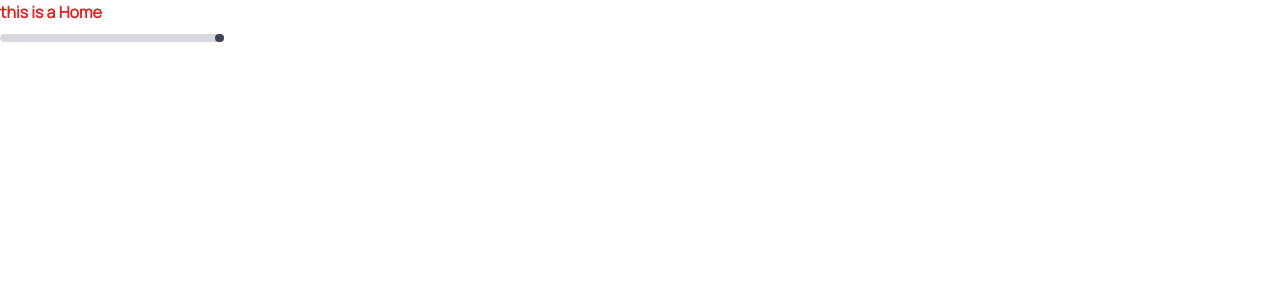
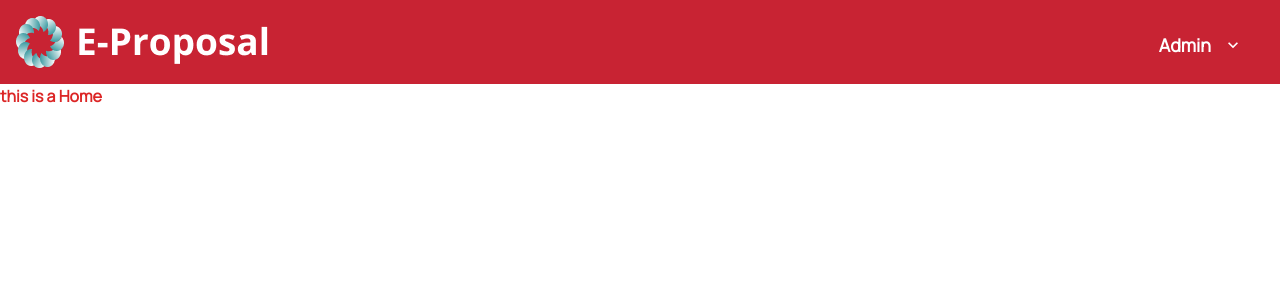
Before and after one commit to ALTA-CAPSTONE-GROUP1/REPO-FE, a React (Vite) app: page / in a window 1280 px wide. Shown: the top 300 px of the page. Built offline with nearby package versions, Linux system fonts and the light colour scheme.

Commit message:
chore index, route, and html

```diff
--- a/index.html
+++ b/index.html
@@ -2,9 +2,9 @@
 <html lang="en">
   <head>
     <meta charset="UTF-8" />
-    <link rel="icon" type="image/svg+xml" href="/vite.svg" />
+    <link rel="icon" type="png" href="/images/Logo3.png" />
     <meta name="viewport" content="width=device-width, initial-scale=1.0" />
-    <title>Vite + React + TS</title>
+    <title>E-Proposal</title>
   </head>
   <body>
     <div id="root"></div>
--- a/src/components/Layout.tsx
+++ b/src/components/Layout.tsx
@@ -5,12 +5,21 @@ interface Props {
   children: ReactNode;
 }
 
-export const Layout: FC<Props> = (props) => {
+export const LayoutAdmin: FC<Props> = (props) => {
   const { children } = props;
   return (
-    <div className="h-screen dark:bg-slate-900">
+    <div className="h-full bg-white pb-20">
       <NavbarAdmin />
       {children}
     </div>
   );
 };
+export const Layout: FC<Props> = (props) => {
+  const { children } = props;
+  return (
+    <div className="h-screen bg-white">
+      <NavbarAdmin />
+      {children}
+    </div>
+  );
+};
--- a/src/pages/index.tsx
+++ b/src/pages/index.tsx
@@ -1,14 +1,16 @@
 import { FC } from "react";
+import { RedButton, Red2Button, BlueButton } from "@/components/Button";
+import { Input } from "@/components/Input";
+import { Layout } from "@/components/Layout";
+import { TabUser } from "@/components/Tab";
 
 const Home: FC = () => {
   return (
-    <div>
-      <div className=" font-bold text-red-600">this is a Home</div>
-
+    <Layout>
       <div>
-        <progress className="progress w-56"></progress>
+        <div className=" font-bold text-red-600">this is a Home</div>
       </div>
-    </div>
+    </Layout>
   );
 };
 
--- a/src/utils/context.ts
+++ b/src/utils/context.ts
@@ -7,6 +7,7 @@ interface ThemeType {
 
 const theme: ThemeType = {
   theme: "",
+  // eslint-disable-next-line @typescript-eslint/no-empty-function
   setTheme: () => {},
 };
 
```
